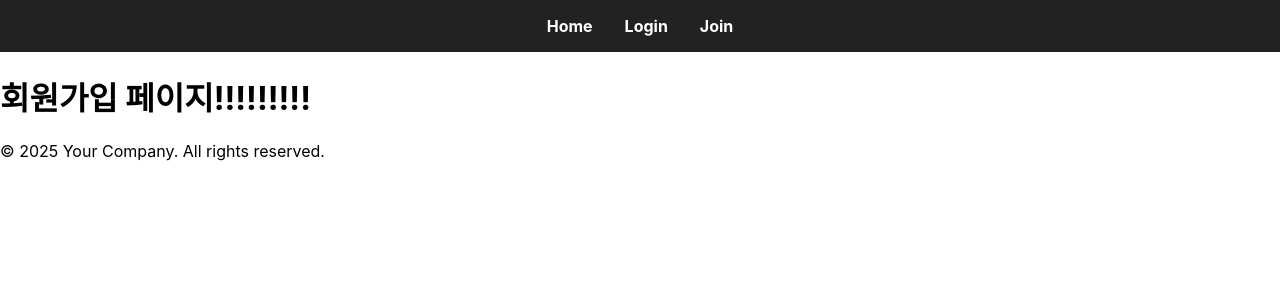
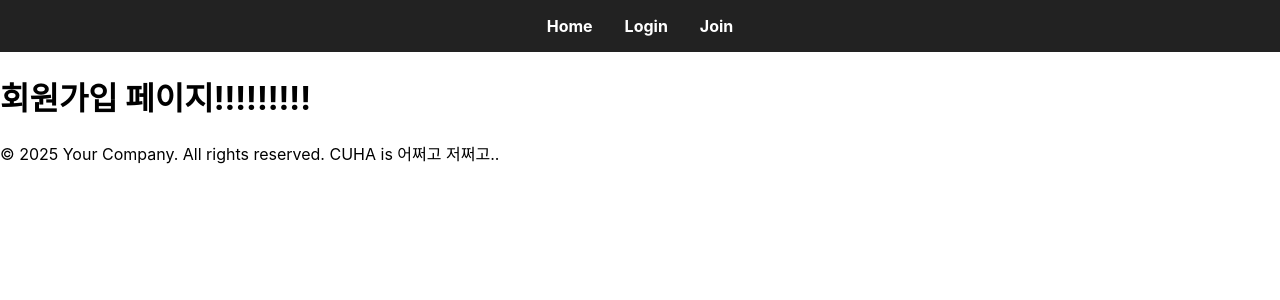
Before and after one commit to CJU-CUHA/SAMPLE, a React (Create React App) app in the folder fe/: page /join in a window 1280 px wide. Shown: the top 300 px of the page. Built offline with nearby package versions, Linux system fonts and the light colour scheme.

Commit message:
feat: 푸터를 수정했습니다.

```diff
--- a/fe/src/components/Footer.js
+++ b/fe/src/components/Footer.js
@@ -2,7 +2,7 @@ import React from 'react';
 function Footer() {
   return (
     <footer>
-      <p>© 2025 Your Company. All rights reserved.</p>
+      <p>© 2025 Your Company. All rights reserved. CUHA is 어쩌고 저쩌고..</p>
     </footer>
   );
 }
```
